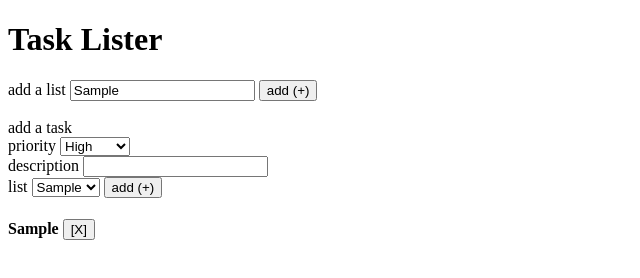
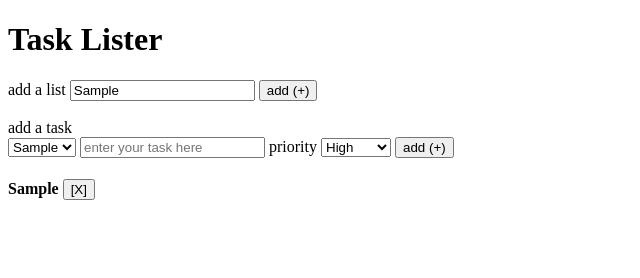
Before and after one commit to snigdhasur/javascript_task_lister, a plain HTML site: page index.html in a window 1280 px wide. Both pictures are taken after typing "Sample" into the empty fields and a click on the input "add (+)". Shown: the whole page, without its empty margins (0-640 px from the left). Drawn offline with Linux system fonts and the light colour scheme.

Commit message:
separated concerns

```diff
--- a/app.js
+++ b/app.js
@@ -1,84 +1,3 @@
-// this is the js
-
-// form>
-// 		<label for="add-list">add a list</label>
-// 		<input type="text" name="" value="" id="add-list">
-// 		<input type="submit" value="add (+)">
-// 	</form>
-// this label for when you click on the label points you to input area
-
-// do this to make sure it's connected
-
-// two solutions to make sure page loads when you do debugger
-// move script src to last item in body
-// OR listen for an even twhen teh page is finished loading
-
-// list can be a <ul>
-// task can be an <li>
-// look more into HTML elements and semantic HTML
-// there a way to not have HTML stirng in your Javascript - Handlebars
-// <script id="task-template" type="handlebars-template">
-//   <li id ={{task.id}} >
-//      {{task.description}}
-// </li>
-// <script>
-
-// innerHTML is fastest way to add stuff to page
-
-
-// document.getElementById('id') ??one elemnt
-// document.getElementByClassName('class') //multiple
-// document.getELementsByTagName('p') // multiple
-// document.querySelector('#id-1') // one
-// document.querySelectorAll('.class') //multiple
-
-// Attribuets, eelements, node (<a href="google.com">Google</a>)
-// attribute --> href (anything before =)
-// element
-// node
-
-// Organizing code
-// MVC
-//    Controller = Our event handler -- callback to our event listener function call
-//        >>
-//    Models - our javascript classes
-//    Views - the HTML / here the views are tied to our models
-
-
-// Organizing code
-// page title <h1>
-// list form --> when I add a new list - display a task form  <form>
-
-// display newly created list
-
-// task from: takes associated list, a description, prioroity level
-// on submit: add this task to the associated list
-
-// list of lists --> show each list
-// list: be able to delete it, show title, be able to delete list; be able to delete a task
-
-
-// h1(title)
-// form(list)
-//  input(list-title)
-//  button[type="submit"] (list-submit)
-//    display a task form
-//    display a newly created list
-// render created List
-// form(task)
-//  select options [task-list]
-//  input [task-description]
-//  input [task-priority]
-//  button [type="submit"] (task-create) [event]
-      // add this task to the associated list
-      // create new task with those properties
-// ul (lists)
-  // li ul(list)
-//      li show title
-
-        // be able to delete it
-        // be able to delete task
-
 document.addEventListener('DOMContentLoaded', function(){
 	// console.log("I'm on the page")
 	// don't start application until html has loaded!
@@ -96,19 +15,26 @@ document.addEventListener('DOMContentLoaded', function(){
 		new List(listName.value)
 
 
-
     // const taskFormTemplate = newTaskForm().render()
     // const taskForm = document.getElementById('task-form')
     // taskForm.innerHTML = taskFormTemplate
 
-
-
 		const allListsHTML = List.renderAll()
 		const parentEl = document.getElementById('all-lists')
 		parentEl.innerHTML = allListsHTML
-		const allListOptions = List.renderAllOptions()
-		const taskForm = document.getElementById('all-task-list-options')
-		taskForm.innerHTML = allListOptions
+
+
+    const taskFormTemplate = TaskForm.render()
+    const taskFormContainerEl = document.getElementById('add-task-form')
+    taskFormContainerEl.innerHTML = taskFormTemplate
+
+
+
+
+// FORMER CODE
+		// const allListOptions = List.renderAllOptions()
+		// const taskForm = document.getElementById('all-task-list-options')
+		// taskForm.innerHTML = allListOptions
 
 
     List.all().filter(list=> list.appear === true).forEach(list => {
@@ -119,7 +45,7 @@ document.addEventListener('DOMContentLoaded', function(){
       }
     )
 
-    let listButtons = document.querySelectorAll('button')
+    let listButtons = document.querySelectorAll('.deleteButton')
     listButtons.forEach(button => button.addEventListener('click', function(){
       let deleteList = document.getElementById(`main_${this.value}`)
       let foundList = List.all()[parseInt(this.value.slice(5, this.value.length))-1]
@@ -162,7 +88,7 @@ document.addEventListener('DOMContentLoaded', function(){
     //   correctList.innerHTML = allTasks
     // }
 
-    let allButtons = document.querySelectorAll('button')
+    let allButtons = document.querySelectorAll('.deleteButton')
     allButtons.forEach(button => button.addEventListener('click', function(){
       let deleteTask = document.getElementById(`${this.value}`)
       let foundTask = Task.all()[parseInt(this.value.slice(5, this.value.length))-1]
@@ -171,140 +97,6 @@ document.addEventListener('DOMContentLoaded', function(){
     }))
 
 
-
 	})
 
-
-
-
 })
-
-
-// ELEMENT.REMOVE()
-// We can just call remove() on the element itself:
-// ul.remove()
-// ul.removeChild(ul.querySelector('li:nth-child(2)'))
-
-
-const List = (function createList() {
-  let all = []
-  let idCounter = 0
-
-  return class List {
-
-    constructor(name) {
-      this.name = name
-      this.id = ++idCounter
-      this.appear = true
-      all.push(this)
-    }
-
-
-    render(){
-    	return `
-    		<div id=main_list_${this.id}>
-    			<h4>${this.name}
-            <button id=delete_list_${this.id} type=button value=list_${this.id}> [X] </button>
-          </h4>
-          <ul id=list_${this.id}>
-          </ul>
-    		</div>
-    	`
-    }
-
-
-    renderOption(){
-    	return `
-    			<option value=${this.id}>${this.name}</option>
-    	`
-    }
-
-    static renderAllOptions() {
-    	const allOptionsHTML = this.all().filter(list => list.appear === true).map(option => option.renderOption()).join("")
-    	// returning a group of divs with list names in them
-    	return `
-    			${allOptionsHTML}
-    	`
-    }
-
-
-    static all() {
-      return all
-    }
-
-
-    static renderAll() {
-    	const allListsHTML = this.all().filter(list => list.appear === true).map(list => list.render()).join("")
-    	// returning a group of divs with list names in them
-    	return `
-    		<div>
-    			${allListsHTML}
-    		</div>
-    	`
-    }
-
-
-
-
-  }
-})()
-
-
-const Task = (function createTask() {
-  let all = []
-  let idCounter = 0
-
-  return class Task {
-
-    constructor(description, priority, listId) {
-      this.name = description
-      this.priority = priority
-      this.id = ++idCounter
-      this.listId = parseInt(listId)
-      all.push(this)
-    }
-
-
-    render(){
-    	return `
-    		<li id=task_${this.id}>
-    			${this.name} | priority: ${this.priority}
-          <button id=delete_task_${this.id} type=button value=task_${this.id}> [X] </button>
-    		</li>
-    	`
-    }
-
-
-    static all() {
-      return all
-    }
-
-
-    static renderListTasks(listId) {
-    	const tasksHTML = this.all().filter(task => task.listId === listId).map(task => task.render()).join("")
-    	// returning a group of divs with list names in them
-    	return `
-    		<div>
-    			${tasksHTML}
-    		</div>
-    	`
-    }
-
-
-  }
-})()
-
-// view based class - how to render an element / group of elements
-// class TaskForm{
-//   render() {
-//     const lists = List.all().map(list => `<option value=${list.id}>${list.name}</option>`).join("")
-//     return `
-//       <form id="add-task">
-//         <select id="task-lists">${lists}</select>
-//         <input id="task-title" type="text">
-//         <input id="task-priority" type="text">
-//         <button type="submit">Add Task</button>
-//         </form>
-//     `
-//   }
-// }
--- a/index.html
+++ b/index.html
@@ -2,8 +2,17 @@
 <html>
 <head>
 	<meta charset="utf-8">
+	<meta http-equiv="X-UA-Compatible" content="IE=edge">
+    <meta name="viewport" content="width=device-width, initial-scale=1">
 	<title>Task Lister</title>
     <script src="./app.js" charset="utf-8"></script>
+    <script src="./list.js" charset="utf-8"></script>
+    <script src="./task.js" charset="utf-8"></script>
+    <script src="./taskForm.js" charset="utf-8"></script>
+
+<!--     <link rel='stylesheet' href='http://d33wubrfki0l68.cloudfront.net/bundles/1f7e1f910b9305111743be37727209b35a226351.css'/>
+ -->
+
 
 </head>
 <body>
@@ -14,8 +23,8 @@
 		<input type="submit" value="add (+)">
 	</form>
 	<br>
-	<form id="add-task-form">
-		<label for="add-task">add a task</label><br>
+	<div id="add-task-form">
+		<!-- <label for="add-task">add a task</label><br>
 		<label for="add-task">priority</label>
 		<select name="" id="add-task-priority">
 			<option value="high">High</option>
@@ -27,9 +36,9 @@
 		<label for="add-task-list">list</label>
 		<select id="all-task-list-options">
 			<!-- My rendered lists will go here -->
-		</select>
-		<input type="submit" value="add (+)">
-	</form>
+	<!-- 	</select>
+		<input type="submit" value="add (+)"> -->
+	</div>
 	<div id="all-lists">
 		<!-- My rendered lists will go here -->
 	</div>
--- /dev/null
+++ b/list.js
@@ -0,0 +1,62 @@
+const List = (function createList() {
+  let all = []
+  let idCounter = 0
+
+  return class List {
+
+    constructor(name) {
+      this.name = name
+      this.id = ++idCounter
+      this.appear = true
+      all.push(this)
+    }
+
+
+    render(){
+    	return `
+    		<div id=main_list_${this.id}>
+    			<h4>${this.name}
+            <button class=deleteButton id=delete_list_${this.id} type=button value=list_${this.id}> [X] </button>
+          </h4>
+          <ul id=list_${this.id}>
+          </ul>
+    		</div>
+    	`
+    }
+
+
+    renderOption(){
+    	return `
+    			<option value=${this.id}>${this.name}</option>
+    	`
+    }
+
+    static renderAllOptions() {
+    	const allOptionsHTML = this.all().filter(list => list.appear === true).map(option => option.renderOption()).join("")
+    	// returning a group of divs with list names in them
+    	return `
+    			${allOptionsHTML}
+    	`
+    }
+
+
+    static all() {
+      return all
+    }
+
+
+    static renderAll() {
+    	const allListsHTML = this.all().filter(list => list.appear === true).map(list => list.render()).join("")
+    	// returning a group of divs with list names in them
+    	return `
+    		<div>
+    			${allListsHTML}
+    		</div>
+    	`
+    }
+
+
+
+
+  }
+})()
--- /dev/null
+++ b/task.js
@@ -0,0 +1,43 @@
+const Task = (function createTask() {
+  let all = []
+  let idCounter = 0
+
+  return class Task {
+
+    constructor(description, priority, listId) {
+      this.name = description
+      this.priority = priority
+      this.id = ++idCounter
+      this.listId = parseInt(listId)
+      all.push(this)
+    }
+
+
+    render(){
+      return `
+        <li id=task_${this.id}>
+          ${this.name} | priority: ${this.priority}
+          <button class=deleteButton id=delete_task_${this.id} type=button value=task_${this.id}> [X] </button>
+        </li>
+      `
+    }
+
+
+    static all() {
+      return all
+    }
+
+
+    static renderListTasks(listId) {
+      const tasksHTML = this.all().filter(task => task.listId === listId).map(task => task.render()).join("")
+      // returning a group of divs with list names in them
+      return `
+        <div>
+          ${tasksHTML}
+        </div>
+      `
+    }
+
+
+  }
+})()
--- /dev/null
+++ b/taskForm.js
@@ -0,0 +1,20 @@
+// view based class - how to render an element / group of elements
+class TaskForm {
+    static render() {
+        const lists = List.all().filter(list=> list.appear === true).map(list => `<option value=${list.id}>${list.name}</option>`).join('')
+        return `
+        <form id=task-form>
+            <label for="add-task">add a task</label><br>
+            <select id="all-task-list-options"> ${lists} </select>
+            <input id="add-task-description" type="text" placeholder="enter your task here">
+            <label for="add-task">priority</label>
+            <select id="add-task-priority">
+                <option value="high">High</option>
+                <option value="medium">Medium</option>
+                <option value="low">Low</option>
+            </select>
+            <button type="submit">add (+)</button>
+            </form>
+            `
+    }
+}
```
Also changed, not shown: 1 other file.
